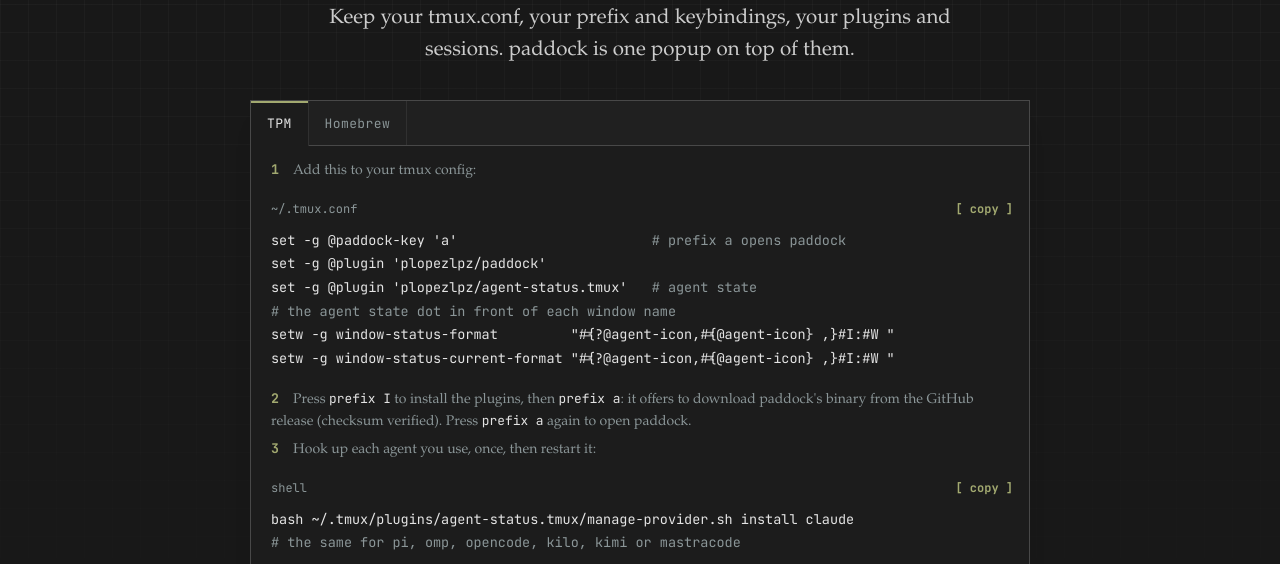
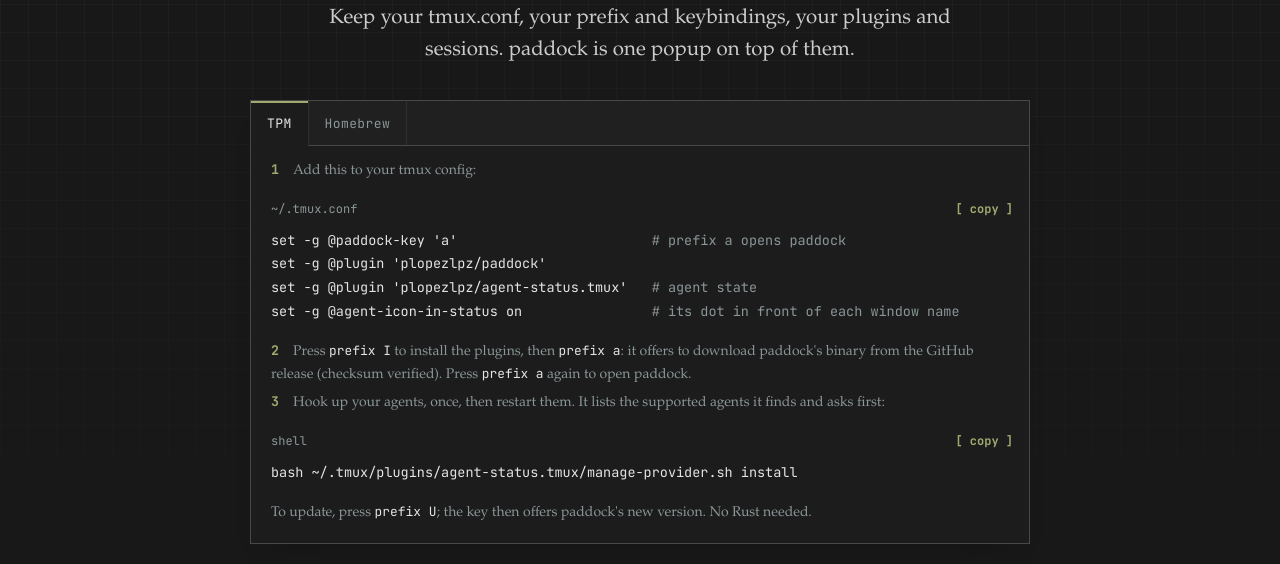
Before and after one commit to plopezlpz/paddock, a plain HTML site: page site/index.html in a window 1280 px wide. Shown: the part 388-952 px from the top of the page. Drawn offline with Linux system fonts and the light colour scheme.

Commit message:
docs: install with @agent-icon-in-status and one command that finds your agents

```diff
--- a/site/index.html
+++ b/site/index.html
@@ -62,13 +62,10 @@
     <div class="code"><div class="code-head"><span>~/.tmux.conf</span><button class="copy" type="button" data-copy="code-tpm" aria-label="Copy the TPM config">copy</button></div><pre tabindex="0"><code id="code-tpm">set -g @paddock-key 'a'                        <span class="cm"># prefix a opens paddock</span>
 set -g @plugin 'plopezlpz/paddock'
 set -g @plugin 'plopezlpz/agent-status.tmux'   <span class="cm"># agent state</span>
-<span class="cm"># the agent state dot in front of each window name</span>
-setw -g window-status-format         "#{?@agent-icon,#{@agent-icon} ,}#I:#W "
-setw -g window-status-current-format "#{?@agent-icon,#{@agent-icon} ,}#I:#W "</code></pre></div>
+set -g @agent-icon-in-status on                <span class="cm"># its dot in front of each window name</span></code></pre></div>
     <p class="note step-n"><b>2</b> Press <code>prefix I</code> to install the plugins, then <code>prefix a</code>: it offers to download paddock's binary from the GitHub release (checksum verified). Press <code>prefix a</code> again to open paddock.</p>
-    <p class="note step-n"><b>3</b> Hook up each agent you use, once, then restart it:</p>
-    <div class="code"><div class="code-head"><span>shell</span><button class="copy" type="button" data-copy="code-tpm-hook" aria-label="Copy the agent hook command">copy</button></div><pre tabindex="0"><code id="code-tpm-hook">bash ~/.tmux/plugins/agent-status.tmux/manage-provider.sh install claude
-<span class="cm"># the same for pi, omp, opencode, kilo, kimi or mastracode</span></code></pre></div>
+    <p class="note step-n"><b>3</b> Hook up your agents, once, then restart them. It lists the supported agents it finds and asks first:</p>
+    <div class="code"><div class="code-head"><span>shell</span><button class="copy" type="button" data-copy="code-tpm-hook" aria-label="Copy the agent hook command">copy</button></div><pre tabindex="0"><code id="code-tpm-hook">bash ~/.tmux/plugins/agent-status.tmux/manage-provider.sh install</code></pre></div>
     <p class="note">To update, press <code>prefix U</code>; the key then offers paddock's new version. No Rust needed.</p>
   </div>
   <div class="tabpanel" role="tabpanel" id="panel-brew" aria-labelledby="tab-brew">
@@ -78,14 +75,11 @@ setw -g window-status-current-format "#{?@agent-icon,#{@agent-icon} ,}#I:#W "</c
 git clone https://github.com/plopezlpz/agent-status.tmux ~/.tmux/plugins/agent-status.tmux</code></pre></div>
     <p class="note step-n"><b>2</b> Add this to your tmux config, then reload it with <code>tmux source-file ~/.tmux.conf</code>:</p>
     <div class="code"><div class="code-head"><span>~/.tmux.conf</span><button class="copy" type="button" data-copy="code-brew-tmux" aria-label="Copy the Homebrew tmux config">copy</button></div><pre tabindex="0"><code id="code-brew-tmux">set -g @paddock-key 'a'                        <span class="cm"># prefix a opens paddock</span>
+set -g @agent-icon-in-status on                <span class="cm"># agent state dot in front of each window name</span>
 run-shell 'paddock init'
-run-shell 'bash ~/.tmux/plugins/agent-status.tmux/agent-status.tmux'
-<span class="cm"># the agent state dot in front of each window name</span>
-setw -g window-status-format         "#{?@agent-icon,#{@agent-icon} ,}#I:#W "
-setw -g window-status-current-format "#{?@agent-icon,#{@agent-icon} ,}#I:#W "</code></pre></div>
-    <p class="note step-n"><b>3</b> Hook up each agent you use, once, then restart it:</p>
-    <div class="code"><div class="code-head"><span>shell</span><button class="copy" type="button" data-copy="code-brew-hook" aria-label="Copy the agent hook command">copy</button></div><pre tabindex="0"><code id="code-brew-hook">bash ~/.tmux/plugins/agent-status.tmux/manage-provider.sh install claude
-<span class="cm"># the same for pi, omp, opencode, kilo, kimi or mastracode</span></code></pre></div>
+run-shell 'bash ~/.tmux/plugins/agent-status.tmux/agent-status.tmux'</code></pre></div>
+    <p class="note step-n"><b>3</b> Hook up your agents, once, then restart them. It lists the supported agents it finds and asks first:</p>
+    <div class="code"><div class="code-head"><span>shell</span><button class="copy" type="button" data-copy="code-brew-hook" aria-label="Copy the agent hook command">copy</button></div><pre tabindex="0"><code id="code-brew-hook">bash ~/.tmux/plugins/agent-status.tmux/manage-provider.sh install</code></pre></div>
     <p class="note">If tmux says <code>'paddock init' returned 127</code>, its <code>PATH</code> lacks Homebrew's: write out the full path, <code>/opt/homebrew/bin/paddock</code> (Apple silicon), <code>/usr/local/bin/paddock</code> (Intel Mac) or <code>/home/linuxbrew/.linuxbrew/bin/paddock</code> (Linux). To update, <code>brew upgrade</code> and reload tmux.</p>
   </div>
 </div>
@@ -163,7 +157,7 @@ setw -g window-status-current-format "#{?@agent-icon,#{@agent-icon} ,}#I:#W "</c
         <h3><a href="https://github.com/plopezlpz/agent-status.tmux">agent-status.tmux</a></h3>
         <p>The agent side of paddock. It hooks into each agent you use and keeps its state on the agent's pane, where the status bar and paddock both read it.</p>
         <ul class="ag-chips" aria-label="Providers"><li>pi</li><li>OMP (Oh My Pi)</li><li>OpenCode</li><li>Kimi Code</li><li>MastraCode</li><li>Kilo Code (partial: no exit event)</li><li>Claude Code</li></ul>
-        <p>The <a href="#install">install steps</a> at the top set it up. Already have your own window status formats? Instead of the two <code>setw</code> lines, put this at the front of yours:</p>
+        <p>The <a href="#install">install steps</a> at the top set it up. <code>@agent-icon-in-status on</code> puts the dot in front of your window status formats (set yours before the plugins load). To place it yourself, leave it off and add this to your formats:</p>
         <div class="code"><div class="code-head"><span>~/.tmux.conf</span><button class="copy" type="button" data-copy="code-as-icon" aria-label="Copy the agent icon format">copy</button></div><pre tabindex="0"><code id="code-as-icon">#{?@agent-icon,#{@agent-icon} ,}</code></pre></div>
         <p>It needs tmux 3.8, Bash 3.2 and jq; desktop notifications need alerter, terminal-notifier or notify-send, and suggested titles need pi. Agents without lifecycle hooks, such as Codex, are not supported: their state can't be known without polling the pane.</p>
       </div>
```
Also changed, not shown: README.md.
